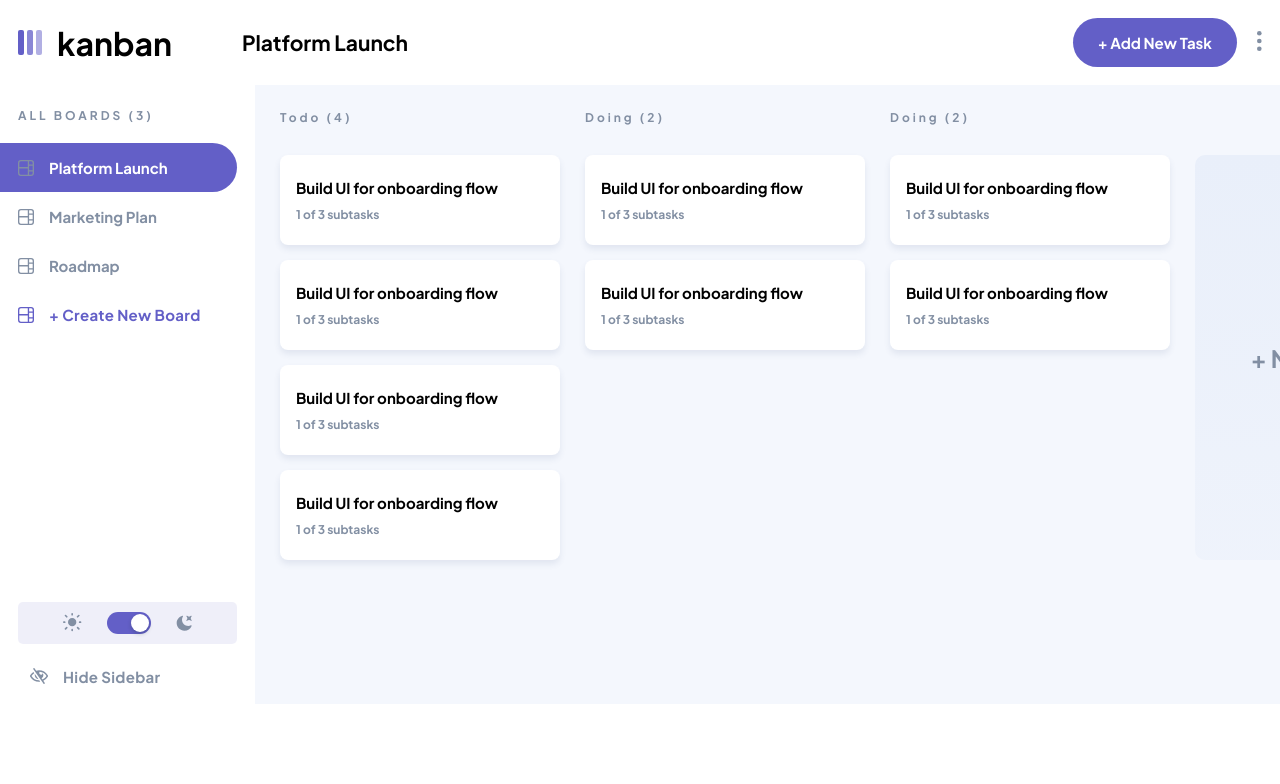
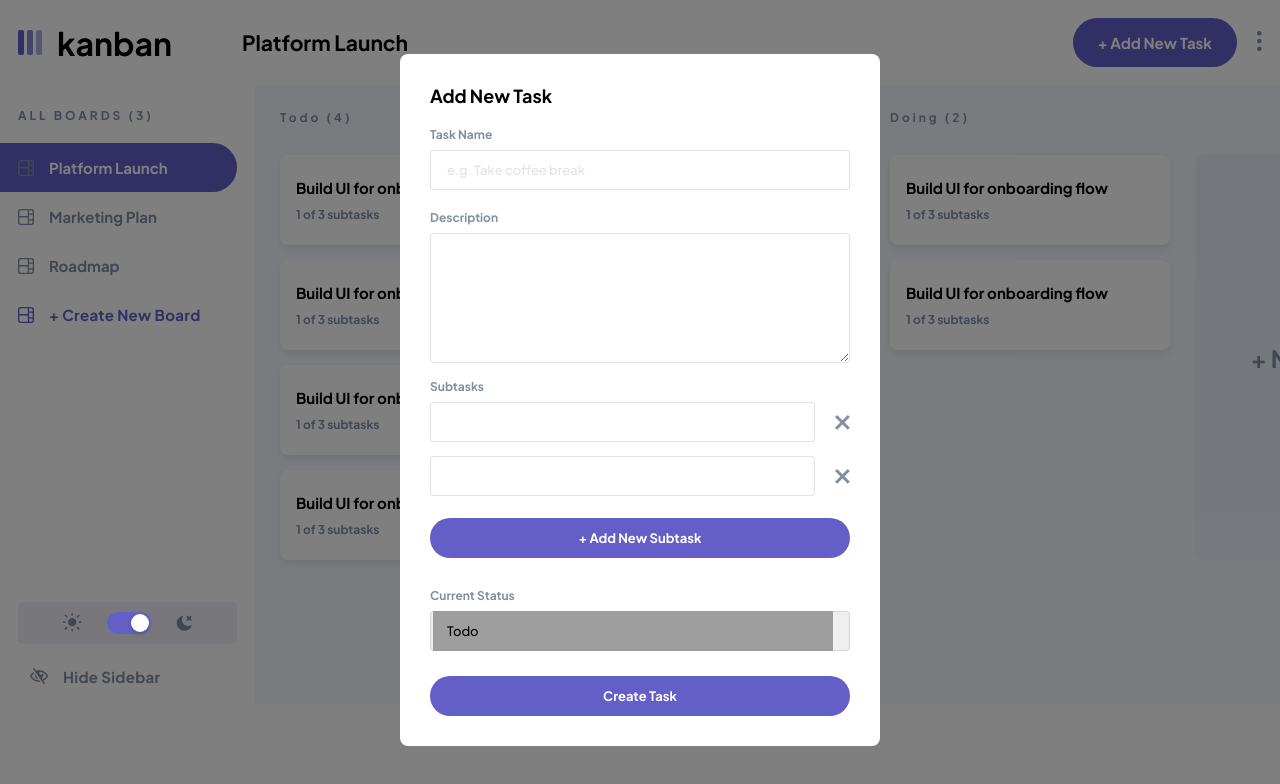
Before and after one commit to NurgulYunusova/Kanban-Task-Management, a React (Vite) app: page / in a window 1280 px wide. Both pictures are taken after a click on the button "+ Add New Task". Shown: the top 784 px of the page. Built offline with nearby package versions, Linux system fonts and the light colour scheme; grey boxes are pictures that could not be loaded.

Commit message:
add new task button updated

```diff
--- a/src/components/header/Header.jsx
+++ b/src/components/header/Header.jsx
@@ -1,6 +1,41 @@
+import { useEffect, useRef, useState } from "react";
 import "./header.scss";
+import xmark from "../../assets/images/x-mark.svg";
 
 function Header() {
+  const [modalVisible, setModalVisible] = useState(false);
+  const [columnNames, setColumnNames] = useState(["", ""]);
+  const [selectedValue, setSelectedValue] = useState("");
+  const modalRef = useRef();
+
+  const handleChange = (event) => {
+    setSelectedValue(event.target.value);
+  };
+
+  const handleAddNewTask = () => {
+    setModalVisible(true);
+  };
+
+  const handleAddSubtask = () => {
+    setColumnNames([...columnNames, ""]);
+  };
+
+  useEffect(() => {
+    const handleClickOutside = (event) => {
+      if (modalRef.current && !modalRef.current.contains(event.target)) {
+        setModalVisible(false);
+      }
+    };
+
+    if (modalVisible) {
+      window.addEventListener("mousedown", handleClickOutside);
+    }
+
+    return () => {
+      window.removeEventListener("mousedown", handleClickOutside);
+    };
+  }, [modalVisible]);
+
   return (
     <>
       <header>
@@ -21,7 +56,79 @@ function Header() {
           </div>
 
           <div className="rightSide">
-            <button>+ Add New Task</button>
+            <button onClick={handleAddNewTask}>+ Add New Task</button>
+
+            {modalVisible && (
+              <div className="modalBackdrop">
+                <div className="modal" ref={modalRef}>
+                  <h3>Add New Task</h3>
+                  <form onSubmit={(e) => e.preventDefault()}>
+                    <label htmlFor="name">Task Name</label> <br />
+                    <input
+                      type="text"
+                      name="name"
+                      id="name"
+                      placeholder="e.g. Take coffee break"
+                      required
+                    />{" "}
+                    <br />
+                    <label htmlFor="description">Description</label> <br />
+                    <textarea
+                      name="description"
+                      id="description"
+                      rows="7"
+                    ></textarea>
+                    <label htmlFor="boardColumns">Subtasks</label>
+                    {columnNames.map((columnName, index) => (
+                      <div key={index}>
+                        <input
+                          type="text"
+                          name={`column-${index}`}
+                          id={`column-${index}`}
+                          value={columnName}
+                          onChange={(e) => {
+                            const updatedColumns = [...columnNames];
+                            updatedColumns[index] = e.target.value;
+                            setColumnNames(updatedColumns);
+                          }}
+                          required
+                        />
+                        {
+                          <img
+                            src={xmark}
+                            alt="xmark"
+                            onClick={() => {
+                              const updatedColumns = [...columnNames];
+                              updatedColumns.splice(index, 1);
+                              setColumnNames(updatedColumns);
+                            }}
+                          />
+                        }
+                      </div>
+                    ))}
+                    <button
+                      className="addNewSubtaskBtn"
+                      onClick={handleAddSubtask}
+                    >
+                      + Add New Subtask
+                    </button>{" "}
+                    <br />
+                    <label htmlFor="status">Current Status</label> <br />
+                    <select
+                      id="selectOption"
+                      value={selectedValue}
+                      onChange={handleChange}
+                    >
+                      <option value="option1">Todo</option>
+                      <option value="option2">Doing</option>
+                      <option value="option3">Done</option>
+                    </select>
+                    <button className="createTaskBtn">Create Task</button>
+                  </form>
+                </div>
+              </div>
+            )}
+
             <div className="menu">
               <svg width="5" height="20" xmlns="http://www.w3.org/2000/svg">
                 <g fill="#828FA3" fillRule="evenodd">
--- a/src/components/header/header.scss
+++ b/src/components/header/header.scss
@@ -52,6 +52,128 @@ header {
         }
       }
 
+      .modalBackdrop {
+        position: fixed;
+        top: 0;
+        left: 0;
+        width: 100%;
+        height: 100%;
+        background-color: rgba(0, 0, 0, 0.5);
+        display: flex;
+        justify-content: center;
+        align-items: center;
+
+        .modal {
+          background-color: #fff;
+          padding: 30px;
+          border-radius: 8px;
+          width: 480px;
+          max-height: 90%;
+          overflow-y: scroll;
+
+          h3 {
+            font-size: 18px;
+            margin-bottom: 15px;
+          }
+
+          form {
+            width: 100%;
+
+            label {
+              font-size: 12px;
+              color: $base-color2;
+              font-weight: 700;
+            }
+
+            input,
+            #selectOption {
+              border: 1px solid rgba(130, 143, 163, 0.25);
+              font-size: 13px;
+              padding: 8px 16px;
+              height: 40px;
+              border-radius: 4px;
+              width: 100%;
+              outline: none;
+              font-family: $base-font;
+              font-weight: 500;
+              margin-top: 7px;
+              margin-bottom: 7px;
+              cursor: pointer;
+
+              &::placeholder {
+                font-size: 13px;
+                font-weight: 500;
+                font-family: $base-font;
+                color: #949aa248;
+              }
+            }
+
+            #selectOption {
+              -webkit-appearance: none;
+              appearance: none;
+              background-image: url("https://kanban-task-management-app.netlify.app/static/media/icon-chevron-down.77595c15c9072ba0ef8a.svg");
+              background-position: right 16px top 50%;
+              background-repeat: no-repeat;
+              margin-bottom: 25px;
+            }
+
+            #description {
+              border: 1px solid rgba(130, 143, 163, 0.25);
+              font-size: 13px;
+              padding: 8px 16px;
+              border-radius: 4px;
+              width: 100%;
+              outline: none;
+              font-family: $base-font;
+              font-weight: 500;
+              margin-top: 7px;
+              margin-bottom: 7px;
+              cursor: pointer;
+            }
+
+            #name {
+              margin-bottom: 15px;
+            }
+
+            div {
+              display: flex;
+              align-items: center;
+              gap: 20px;
+
+              img {
+                width: 15px;
+                height: 15px;
+                cursor: pointer;
+              }
+            }
+
+            .addNewSubtaskBtn,
+            .createTaskBtn {
+              width: 100%;
+              background-color: $base-color1;
+              border: transparent;
+              outline: none;
+              color: #fff;
+              font-family: $base-font;
+              font-weight: 700;
+              padding: 12px 18px;
+              border-radius: 24px;
+              cursor: pointer;
+              transition: all 0.2s ease-in-out;
+              font-size: 13px;
+
+              &:hover {
+                background-color: #8f8ce1;
+              }
+            }
+
+            .addNewSubtaskBtn {
+              margin: 15px 0 25px;
+            }
+          }
+        }
+      }
+
       .menu {
         cursor: pointer;
       }
--- a/src/index.css
+++ b/src/index.css
@@ -2,6 +2,7 @@
   margin: 0;
   padding: 0;
   box-sizing: border-box;
+  scrollbar-width: none;
 }
 
 body {
```
